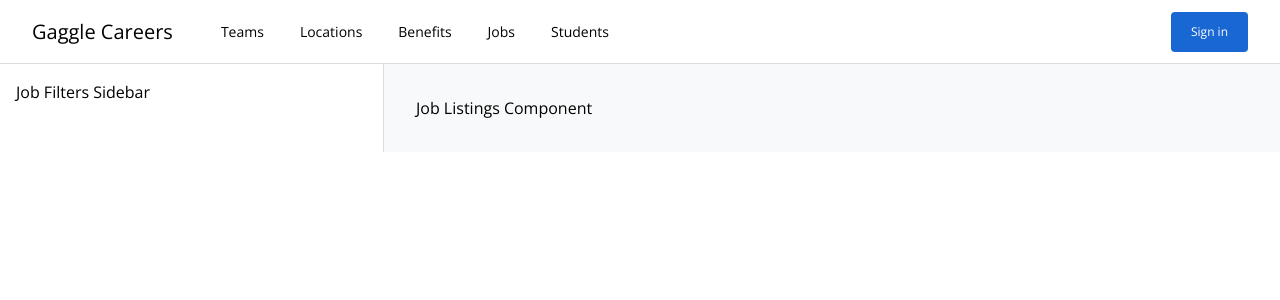
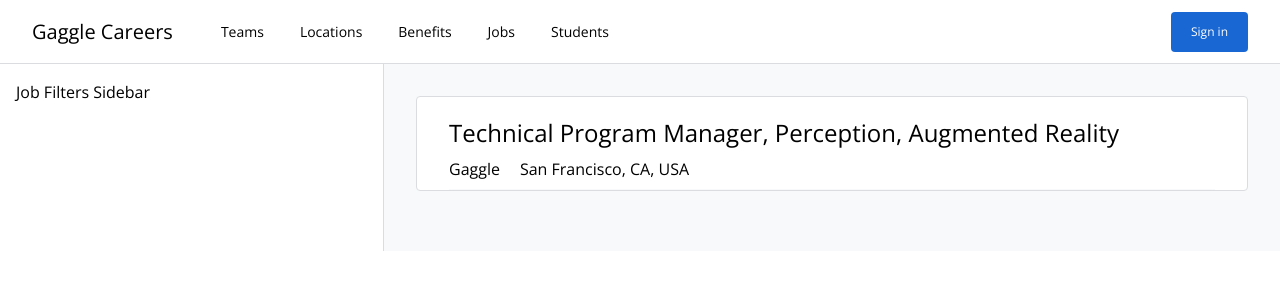
Before and after one commit to neopythe/job-search, a Vue app: page /#/jobs/results in a window 1280 px wide. Shown: the top 300 px of the page. Built offline with nearby package versions, Linux system fonts and the light colour scheme.

Commit message:
add job title and location to a job listing

```diff
--- a/src/components/JobResults/JobListings.vue
+++ b/src/components/JobResults/JobListings.vue
@@ -1,5 +1,26 @@
 <template>
-  <main class="flex-auto p-8 bg-brand-gray-2">Job Listings Component</main>
+  <main class="flex-auto p-8 bg-brand-gray-2">
+    <ol>
+      <li class="mb-7">
+        <router-link
+          to="/jobs/results/1"
+          class="block mx-auto bg-white border border-solid border-brand-gray-1 rounded hover:shadow-gray"
+        >
+          <div class="pt-5 pb-2 mx-8 border-b border-solid border-brand-gray-2">
+            <h2 class="mb-2 text-2xl">
+              Technical Program Manager, Perception, Augmented Reality
+            </h2>
+            <div class="flex flex-row align-middle">
+              <div class="mr-5">
+                <span>Gaggle</span>
+              </div>
+              <div>San Francisco, CA, USA</div>
+            </div>
+          </div>
+        </router-link>
+      </li>
+    </ol>
+  </main>
 </template>
 
 <script>
```
